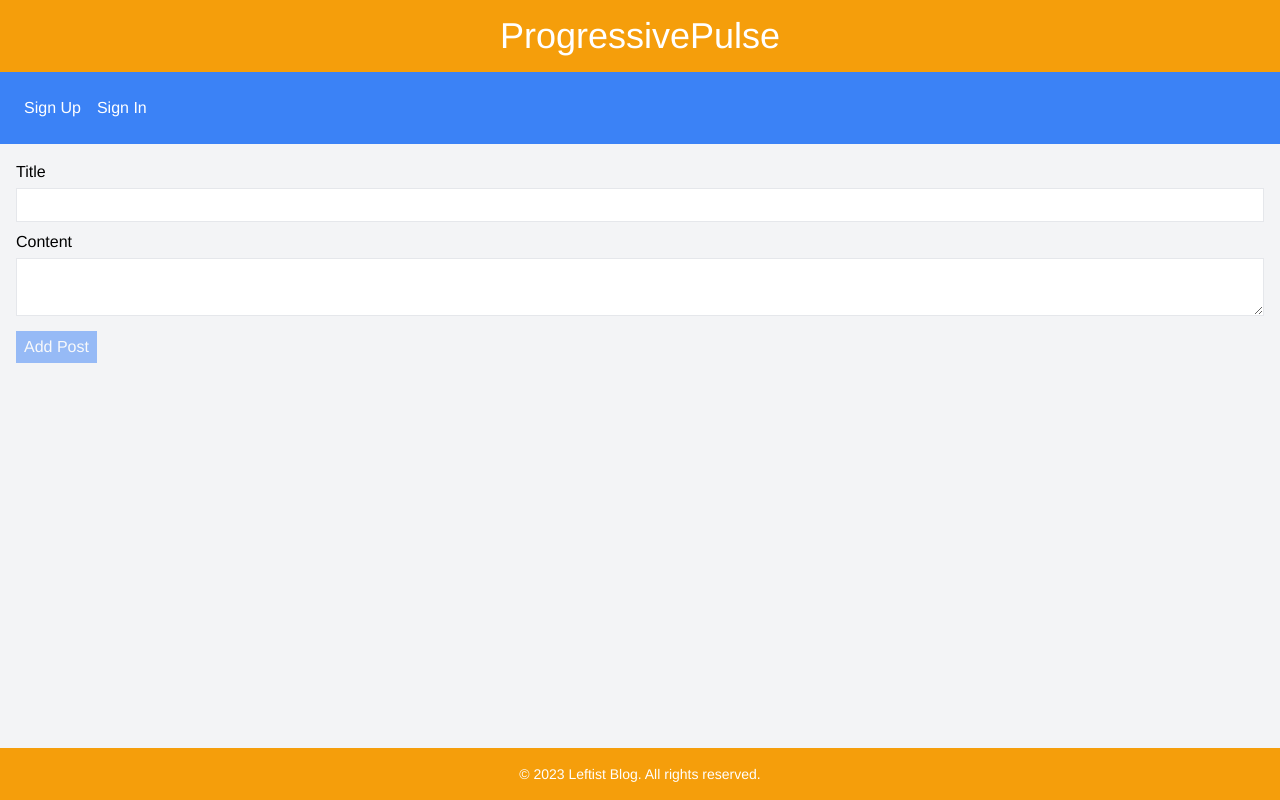
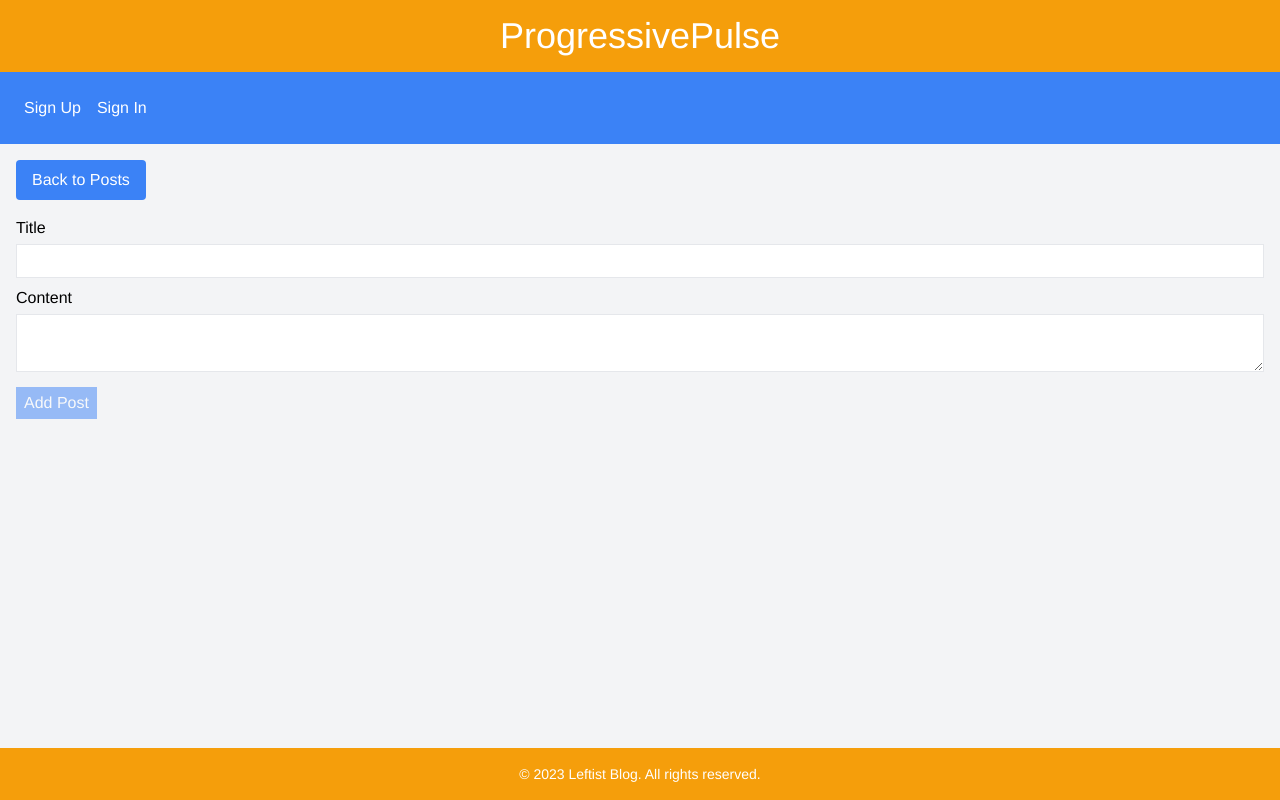
Before and after one commit to hsavzyan/ProgressivePulse, a React (Vite) app: page /newpost in a window 1280 px wide. Built offline with nearby package versions, Linux system fonts and the light colour scheme; no server answers.

Commit message:
auth issues fixed!

```diff
--- a/src/App.tsx
+++ b/src/App.tsx
@@ -180,7 +180,7 @@ const App: React.FC = () => {
       likes: 0,
       comments: [],
     };
-    setPosts([...posts, newPost]);
+    setPosts([newPost, ...posts]);
   };
 
   // Define a function to like a post
@@ -340,6 +340,7 @@ const App: React.FC = () => {
           <Route path="/signin" element={<SignIn />} />
           <Route path="/signout" element={<SignOut />} />
           <Route path="/newpost" element={<NewPost addPost={addPost} />} />
+          <Route path="/posts" element={<PostsWrapper />} />
           <Route path="/" element={<PostsWrapper />} />
           <Route
             path="/profile"
--- a/src/components/NewPost.tsx
+++ b/src/components/NewPost.tsx
@@ -1,4 +1,5 @@
 import { useState } from "react";
+import { Link, useNavigate } from "react-router-dom";
 
 type NewPostProps = {
   addPost: (title: string, content: string) => void;
@@ -7,15 +8,24 @@ type NewPostProps = {
 const NewPost: React.FC<NewPostProps> = ({ addPost }) => {
   const [title, setTitle] = useState("");
   const [content, setContent] = useState("");
+  const navigate = useNavigate();
 
   const handleSubmit = (event: React.FormEvent) => {
     event.preventDefault();
     addPost(title, content);
     setTitle("");
     setContent("");
+    navigate("/posts");
   };
 
   return (
+    <div>
+      <Link
+        to="/posts"
+        className="px-4 py-2 bg-blue-500 text-white rounded hover:bg-blue-600 mb-4 inline-block"
+      >
+        Back to Posts
+      </Link>
       <form onSubmit={handleSubmit} className="mb-4">
         <div className="mb-2">
           <label htmlFor="title" className="block mb-1">
@@ -48,6 +58,7 @@ const NewPost: React.FC<NewPostProps> = ({ addPost }) => {
           Add Post
         </button>
       </form>
+    </div>
   );
 };
 
--- a/src/components/Posts.tsx
+++ b/src/components/Posts.tsx
@@ -1,4 +1,5 @@
-import Post from "./Post"; // Import the Post component
+import Post from "./Post";
+import { Link } from "react-router-dom"; // Import the Post component
 
 // Define the type for a comment
 type CommentType = {
@@ -42,6 +43,15 @@ const Posts: React.FC<PostsProps> = ({
   // Return the JSX to render
   return (
     <div>
+      <div className="mb-4">
+        <Link
+          to="/newpost"
+          className="px-4 py-2 bg-blue-500 text-white rounded hover:bg-blue-600"
+        >
+          Create New Post
+        </Link>
+      </div>
+
       {posts.map((post) => (
         <Post
           key={post.id}
```
Lines whose indentation alone changed are shown as unchanged.
